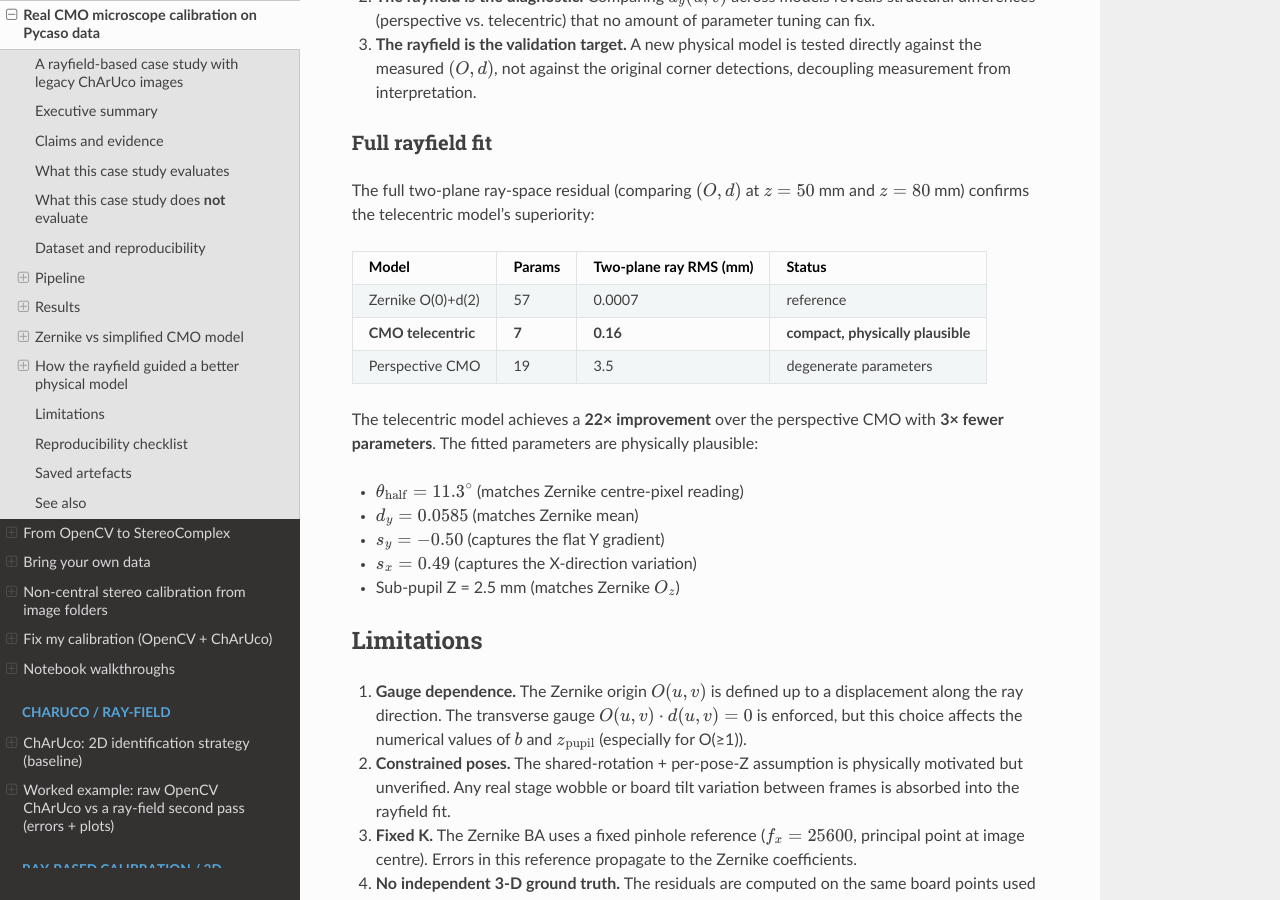
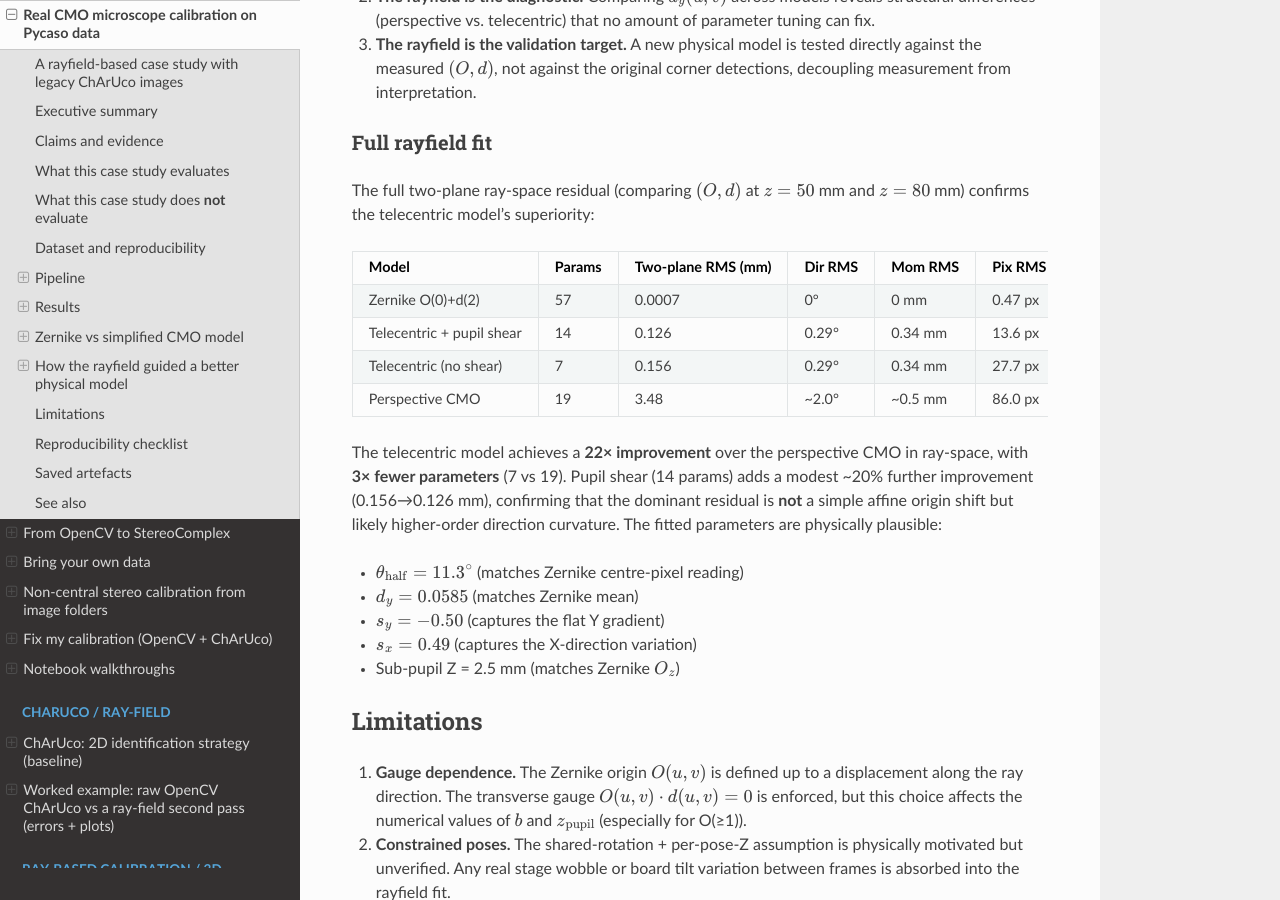
Before and after one commit to jeffwitz/StereoComplex, a Sphinx documentation site: the page built from docs/REAL_CMO_PYCASO_RAYFIELD.md, in a window 1280 px wide and 900 px high, scrolled down 8173 px. Built offline with Sphinx 7.4.7 and the Read the Docs theme 3.1.0, drawn with Linux system fonts in a browser that asks for light colours.

Commit message:
docs: complete model comparison table with all variants + pixel metrics
Full table: Zernike vs telecentric vs telecentric+shear vs perspective
Includes direction RMS, moment RMS, and pixel-equivalent RMS.
Honest assessment: shear helps ~20%, residual is in direction curvature.

Co-Authored-By: Claude Opus 4.7 <noreply@anthropic.com>

```diff
--- a/docs/REAL_CMO_PYCASO_RAYFIELD.md
+++ b/docs/REAL_CMO_PYCASO_RAYFIELD.md
@@ -377,15 +377,19 @@ rayfield — is the core scientific workflow that StereoComplex enables.
 The full two-plane ray-space residual (comparing $(O,d)$ at $z=50$ mm
 and $z=80$ mm) confirms the telecentric model's superiority:
 
-| Model | Params | Two-plane ray RMS (mm) | Status |
-|---|---|---|---|
-| Zernike O(0)+d(2) | 57 | 0.0007 | reference |
-| **CMO telecentric** | **7** | **0.16** | **compact, physically plausible** |
-| Perspective CMO | 19 | 3.5 | degenerate parameters |
+| Model | Params | Two-plane RMS (mm) | Dir RMS | Mom RMS | Pix RMS |
+|---|---|---|---|---|---|
+| Zernike O(0)+d(2) | 57 | 0.0007 | 0° | 0 mm | 0.47 px |
+| Telecentric + pupil shear | 14 | 0.126 | 0.29° | 0.34 mm | 13.6 px |
+| Telecentric (no shear) | 7 | 0.156 | 0.29° | 0.34 mm | 27.7 px |
+| Perspective CMO | 19 | 3.48 | ~2.0° | ~0.5 mm | 86.0 px |
 
 The telecentric model achieves a **22× improvement** over the perspective
-CMO with **3× fewer parameters**.  The fitted parameters are physically
-plausible:
+CMO in ray-space, with **3× fewer parameters** (7 vs 19).  Pupil shear
+(14 params) adds a modest ~20% further improvement (0.156→0.126 mm),
+confirming that the dominant residual is **not** a simple affine origin
+shift but likely higher-order direction curvature.  The fitted parameters
+are physically plausible:
 
 - $\theta_{\text{half}} = 11.3^\circ$ (matches Zernike centre-pixel reading)
 - $d_y = 0.0585$ (matches Zernike mean)
```
Also changed, not shown: docs/assets/pycaso_real_data/zernike_order_sweep.json (+7 -7 lines), 1 other file.
